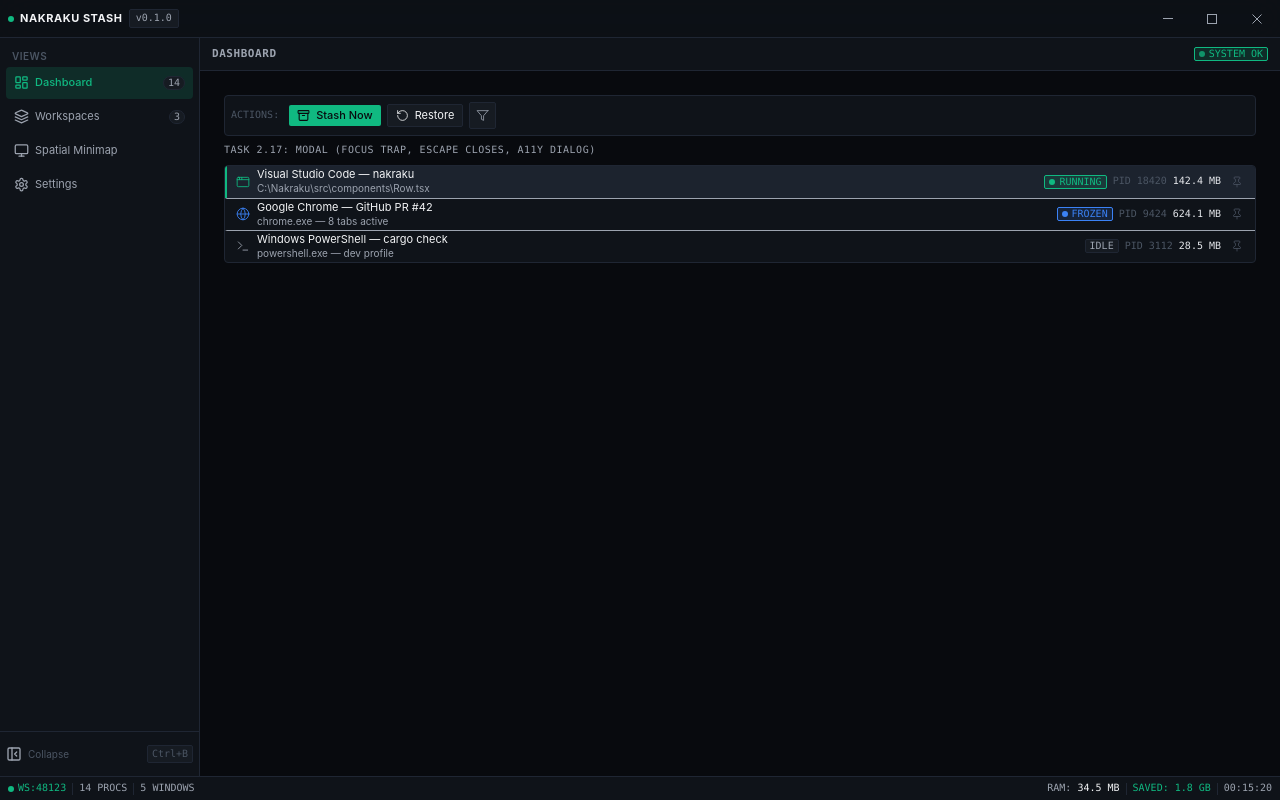
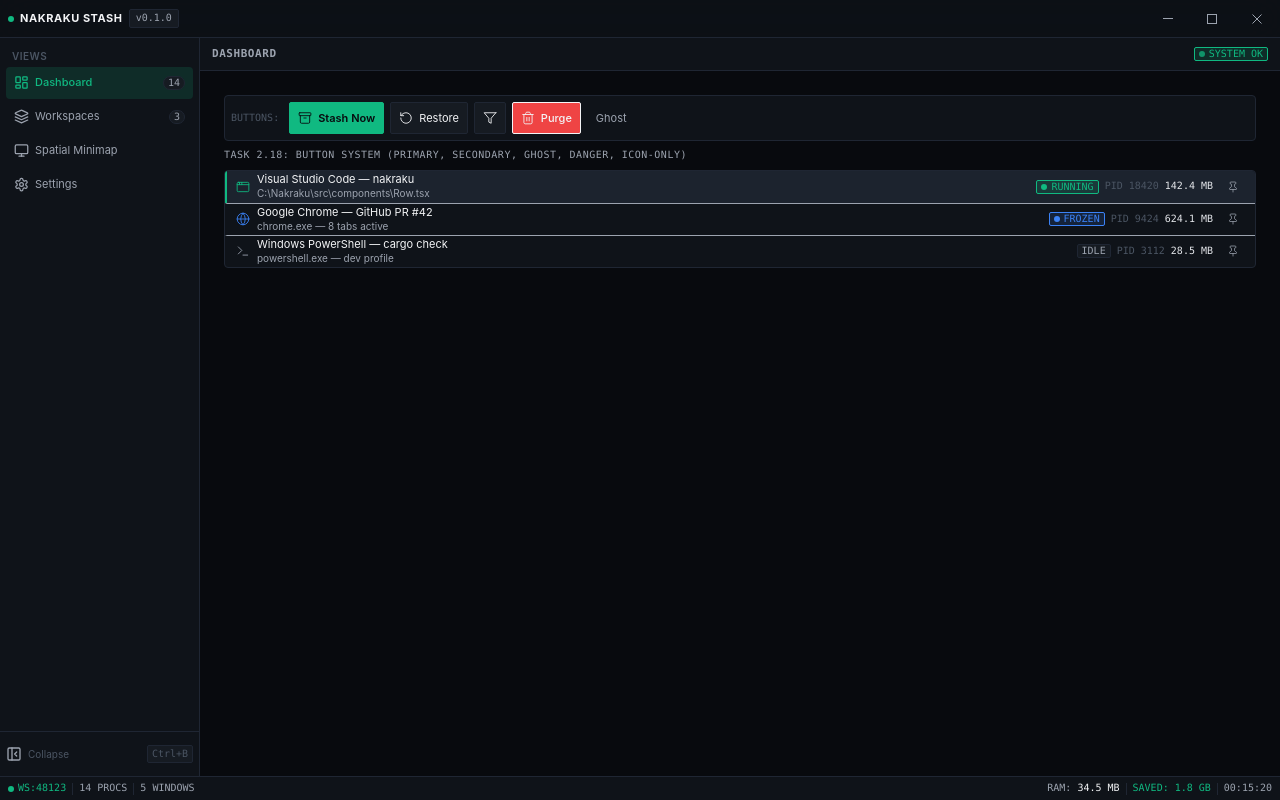
Before and after one commit to codemaulana/nakraku, a React (Vite) app: page / in a window 1280 px wide. Built offline with nearby package versions, Linux system fonts and the light colour scheme.

Commit message:
feat(phase-2): complete task 2.18 - build high-density button component variants

```diff
--- a/src/App.tsx
+++ b/src/App.tsx
@@ -7,6 +7,7 @@ import { Row } from "./components/Row";
 import { Badge, type BadgeVariant } from "./components/Badge";
 import { Icon, type IconName } from "./components/Icon";
 import { Tooltip } from "./components/Tooltip";
+import { Button } from "./components/Button";
 import {
   ContextMenu,
   useContextMenu,
@@ -105,12 +106,13 @@ const ProcessList: React.FC<ProcessListProps> = ({
         onContextMenu={(e) => onContextMenu(e, item)}
         actions={
           <Tooltip content={`Pin ${item.title}`} shortcut="Alt+P" position="left">
-            <button
-              type="button"
-              className="p-1 rounded-xs hover:bg-bg-hover text-text-disabled hover:text-text-primary transition-colors"
-            >
-              <Icon name="pin" size={12} />
-            </button>
+            <Button
+              variant="ghost"
+              iconOnly
+              size="sm"
+              icon="pin"
+              aria-label={`Pin ${item.title}`}
+            />
           </Tooltip>
         }
         meta={
@@ -134,37 +136,33 @@ interface ActionToolbarProps {
 const ActionToolbar: React.FC<ActionToolbarProps> = ({ onOpenStashModal }) => (
   <div className="flex items-center gap-xs p-xs bg-bg-surface border border-border-subtle rounded-sm">
     <span className="text-2xs font-mono text-text-disabled uppercase mr-2xs">
-      Actions:
+      Buttons:
     </span>
     <Tooltip content="Stash All Windows" shortcut="Ctrl+S" position="bottom">
-      <button
-        type="button"
-        onClick={onOpenStashModal}
-        className="flex items-center gap-1.5 px-2 py-1 rounded-xs bg-accent-emerald text-bg-base font-medium text-xs hover:bg-accent-emerald-hover transition-colors"
-      >
-        <Icon name="stash" size={13} strokeWidth={2} />
-        <span>Stash Now</span>
-      </button>
+      <Button variant="primary" icon="stash" onClick={onOpenStashModal}>
+        Stash Now
+      </Button>
     </Tooltip>
 
     <Tooltip content="Restore Previous Session" shortcut="Ctrl+R" position="bottom">
-      <button
-        type="button"
-        className="flex items-center gap-1.5 px-2 py-1 rounded-xs bg-bg-elevated text-text-primary border border-border-subtle hover:bg-bg-hover transition-colors text-xs"
-      >
-        <Icon name="restore" size={13} />
-        <span>Restore</span>
-      </button>
+      <Button variant="secondary" icon="restore">
+        Restore
+      </Button>
     </Tooltip>
 
     <Tooltip content="Filter Active Windows" shortcut="Ctrl+F" position="bottom">
-      <button
-        type="button"
-        className="p-1.5 rounded-xs bg-bg-elevated text-text-secondary hover:text-text-primary border border-border-subtle hover:bg-bg-hover transition-colors"
-      >
-        <Icon name="filter" size={13} />
-      </button>
+      <Button variant="secondary" iconOnly icon="filter" aria-label="Filter windows" />
     </Tooltip>
+
+    <Tooltip content="Emergency purge" position="bottom">
+      <Button variant="danger" icon="trash">
+        Purge
+      </Button>
+    </Tooltip>
+
+    <Button variant="ghost">
+      Ghost
+    </Button>
   </div>
 );
 
@@ -180,20 +178,12 @@ const StashModal: React.FC<{ isOpen: boolean; onClose: () => void }> = ({
     size="md"
     footer={
       <>
-        <button
-          type="button"
-          onClick={onClose}
-          className="px-sm py-1 rounded-xs bg-bg-elevated hover:bg-bg-hover text-text-secondary hover:text-text-primary text-xs border border-border-subtle transition-colors"
-        >
+        <Button variant="ghost" onClick={onClose}>
           Cancel
-        </button>
-        <button
-          type="button"
-          onClick={onClose}
-          className="px-sm py-1 rounded-xs bg-accent-emerald hover:bg-accent-emerald-hover text-bg-base font-medium text-xs transition-colors"
-        >
+        </Button>
+        <Button variant="primary" onClick={onClose}>
           Confirm Stash
-        </button>
+        </Button>
       </>
     }
   >
@@ -251,7 +241,7 @@ const MainContent: React.FC<MainContentProps> = ({
     <div className="p-base flex flex-col gap-sm">
       <ActionToolbar onOpenStashModal={onOpenStashModal} />
       <div className="text-2xs font-mono text-text-secondary uppercase tracking-wider">
-        Task 2.17: Modal (Focus Trap, Escape Closes, A11y Dialog)
+        Task 2.18: Button System (Primary, Secondary, Ghost, Danger, Icon-Only)
       </div>
       <div className="border border-border-subtle rounded-sm bg-bg-surface overflow-hidden">
         <ProcessList
--- /dev/null
+++ b/src/components/Button.tsx
@@ -0,0 +1,138 @@
+import React from "react";
+import { Icon, type IconName, type IconSize, resolveIconPixelSize } from "./Icon";
+
+export type ButtonVariant = "primary" | "secondary" | "ghost" | "danger";
+export type ButtonSize = "sm" | "md" | "lg";
+
+export interface ButtonProps
+  extends React.ButtonHTMLAttributes<HTMLButtonElement> {
+  variant?: ButtonVariant;
+  size?: ButtonSize;
+  iconOnly?: boolean;
+  icon?: IconName | React.ReactNode;
+  rightIcon?: IconName | React.ReactNode;
+  shortcut?: string;
+  loading?: boolean;
+}
+
+const resolveButtonDimensions = (
+  size: ButtonSize,
+  iconOnly: boolean
+): { container: string; iconSize: IconSize } => {
+  if (iconOnly) {
+    switch (size) {
+      case "sm":
+        return { container: "w-7 h-7 p-0", iconSize: "xs" };
+      case "lg":
+        return { container: "w-9 h-9 p-0", iconSize: "md" };
+      case "md":
+      default:
+        return { container: "w-8 h-8 p-0", iconSize: "sm" };
+    }
+  }
+  switch (size) {
+    case "sm":
+      return { container: "h-7 px-xs text-2xs gap-1", iconSize: "xs" };
+    case "lg":
+      return { container: "h-9 px-base text-sm gap-2", iconSize: "md" };
+    case "md":
+    default:
+      return { container: "h-8 px-sm text-xs gap-1.5", iconSize: "sm" };
+  }
+};
+
+const resolveButtonVariantClasses = (variant: ButtonVariant): string => {
+  switch (variant) {
+    case "primary":
+      return "bg-accent-emerald hover:bg-accent-emerald-hover text-bg-base font-semibold shadow-xs border border-accent-emerald active:brightness-95";
+    case "danger":
+      return "bg-danger hover:bg-red-600 text-text-primary font-medium shadow-xs border border-danger/80 active:brightness-95";
+    case "ghost":
+      return "bg-transparent hover:bg-bg-hover text-text-secondary hover:text-text-primary border border-transparent active:bg-bg-active";
+    case "secondary":
+    default:
+      return "bg-bg-elevated hover:bg-bg-hover text-text-primary border border-border-subtle active:bg-bg-active";
+  }
+};
+
+const ButtonSpinner: React.FC<{ size: IconSize }> = ({ size }) => {
+  const pixelSize = resolveIconPixelSize(size);
+  return (
+    <svg
+      className="animate-spin shrink-0 text-current"
+      width={pixelSize}
+      height={pixelSize}
+      viewBox="0 0 24 24"
+      fill="none"
+      stroke="currentColor"
+    >
+      <circle className="opacity-25" cx="12" cy="12" r="10" stroke="currentColor" strokeWidth="3" />
+      <path className="opacity-75" fill="currentColor" d="M4 12a8 8 0 018-8v4a4 4 0 00-4 4H4z" />
+    </svg>
+  );
+};
+
+const renderIconSlot = (
+  icon: IconName | React.ReactNode,
+  size: IconSize
+): React.ReactNode => {
+  if (typeof icon === "string") {
+    return <Icon name={icon as IconName} size={size} />;
+  }
+  return icon;
+};
+
+export const Button = React.forwardRef<HTMLButtonElement, ButtonProps>(
+  (
+    {
+      variant = "secondary",
+      size = "md",
+      iconOnly = false,
+      icon,
+      rightIcon,
+      shortcut,
+      loading = false,
+      disabled = false,
+      children,
+      className = "",
+      type = "button",
+      ...rest
+    },
+    ref
+  ) => {
+    const { container: dimensionClasses, iconSize } = resolveButtonDimensions(
+      size,
+      iconOnly
+    );
+    const variantClasses = resolveButtonVariantClasses(variant);
+    const stateClasses =
+      disabled || loading
+        ? "opacity-40 cursor-not-allowed pointer-events-none"
+        : "cursor-pointer";
+
+    return (
+      <button
+        ref={ref}
+        type={type}
+        disabled={disabled || loading}
+        className={`inline-flex items-center justify-center font-ui leading-none rounded-xs select-none transition-colors duration-100 ease-out focus-visible:outline-none focus-visible:ring-1 focus-visible:ring-border-focus ${dimensionClasses} ${variantClasses} ${stateClasses} ${className}`}
+        {...rest}
+      >
+        {loading ? (
+          <ButtonSpinner size={iconSize} />
+        ) : (
+          icon && renderIconSlot(icon, iconSize)
+        )}
+        {!iconOnly && children && <span className="truncate">{children}</span>}
+        {!loading && !iconOnly && rightIcon && renderIconSlot(rightIcon, iconSize)}
+        {!iconOnly && shortcut && (
+          <kbd className="ml-auto pl-1 font-mono text-2xs text-text-disabled">
+            {shortcut}
+          </kbd>
+        )}
+      </button>
+    );
+  }
+);
+
+Button.displayName = "Button";
```
Also changed, not shown: 2 other files (tests, documents, lock files or other folders).
